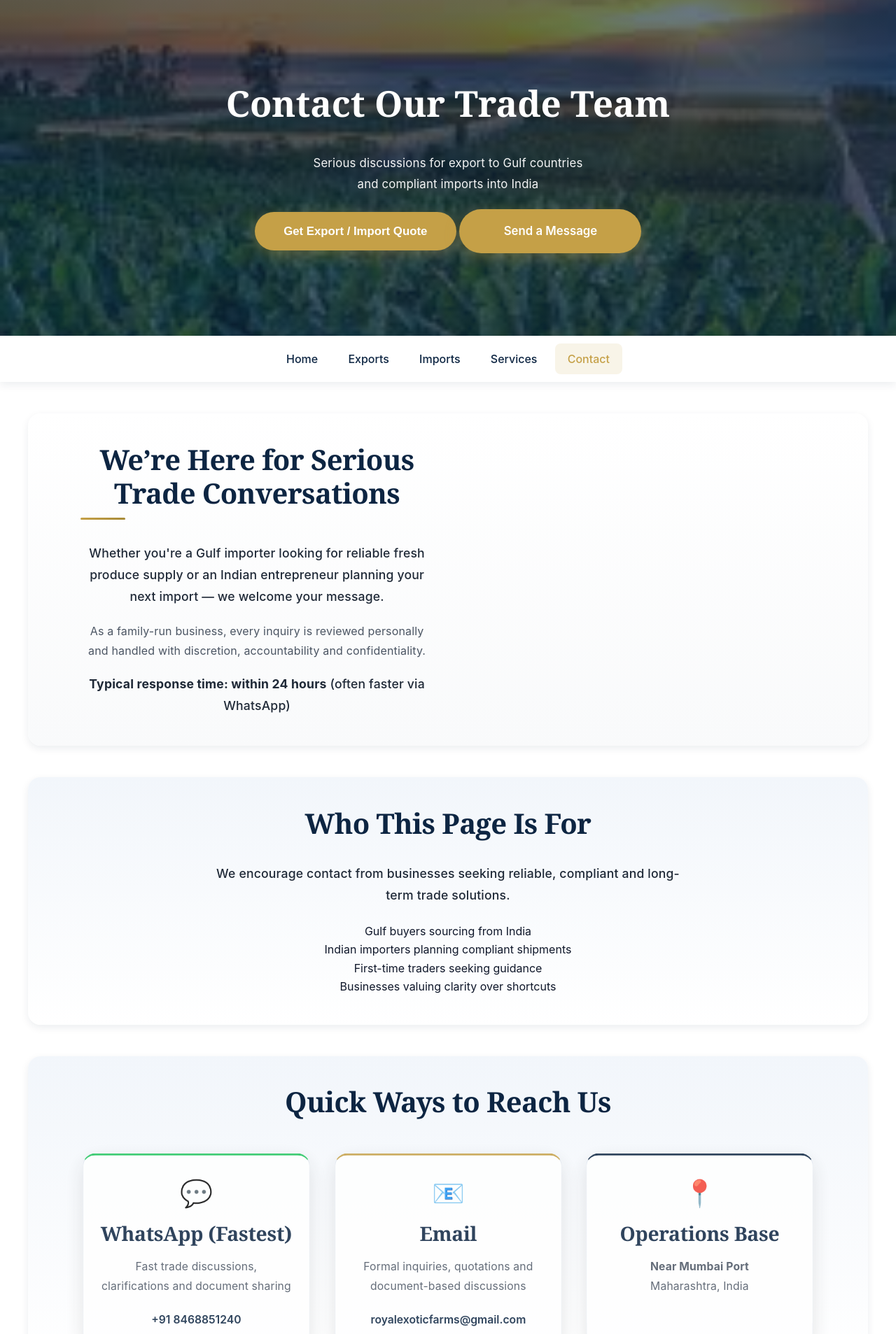
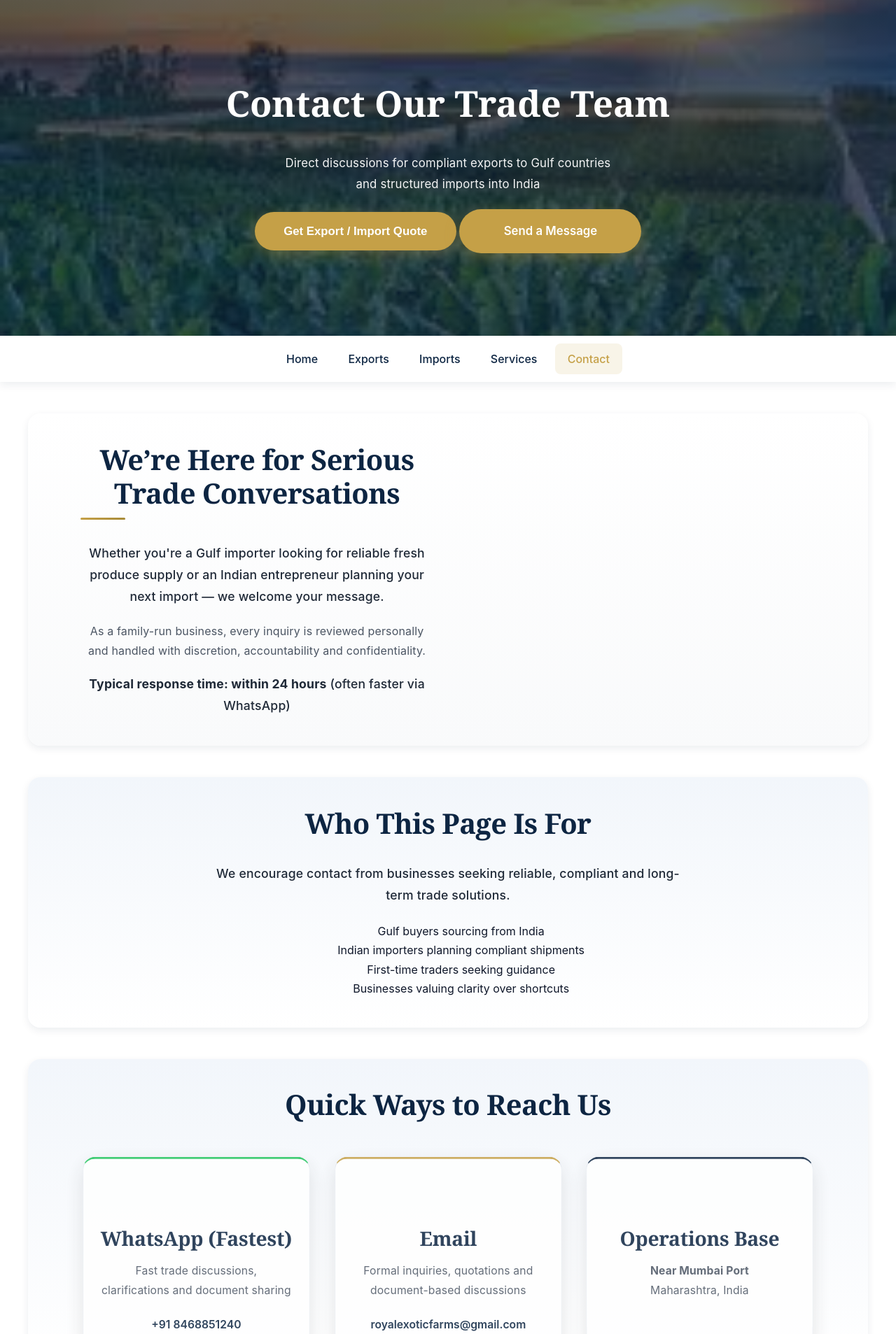
Before and after one commit to ITwArRiOr001/Royal-Exotic-Farms, a Flask app: page /contact in a window 1280 px wide. Shown: the top 1907 px of the page at 70% size. Run offline with Flask 3, Linux system fonts and the light colour scheme; some web fonts are replaced.

Commit message:
Update contact.html

```diff
--- a/templates/contact.html
+++ b/templates/contact.html
@@ -67,9 +67,7 @@
   <div class="hero-content">
    <h1 class="hero-title">Contact Our Trade Team</h1>
 
-<p class="hero-subtitle">Serious discussions for export to Gulf countries<br>and compliant imports into India<br>
-</p>
-
+<p class="hero-subtitle">Direct discussions for compliant exports to Gulf countries<br>and structured imports into India<br></p>
     <div class="hero-cta">
       <button
         type="button"
@@ -177,10 +175,24 @@ and handled with discretion, accountability and confidentiality.
       </p>
 
       <div class="trust-strip" style="margin-top:1.4rem;">
-        <div>Gulf buyers sourcing from India</div>
-        <div>Indian importers planning compliant shipments</div>
-        <div>First-time traders seeking guidance</div>
-        <div>Businesses valuing clarity over shortcuts</div>
+        <div>
+  <svg class="svg-icon icon-global"><use href="#icon-globe"></use></svg>
+  Gulf buyers sourcing from India
+</div>
+        <div>
+  <svg class="svg-icon icon-logistics"><use href="#icon-container"></use></svg>
+  Indian importers planning compliant shipments
+</div>
+
+<div>
+  <svg class="svg-icon icon-docs"><use href="#icon-document"></use></svg>
+  First-time traders seeking guidance
+</div>
+
+<div>
+  <svg class="svg-icon icon-compliance"><use href="#icon-shield"></use></svg>
+  Businesses valuing clarity over shortcuts
+</div>
       </div>
 
     </div>
@@ -195,7 +207,11 @@ and handled with discretion, accountability and confidentiality.
       <div class="grid">
         <div class="card channel-card whatsapp">
           <div class="card-content">
-            <div class="channel-icon">💬</div>
+            <div class="channel-icon">
+  <svg class="svg-icon icon-communication" aria-hidden="true">
+    <use xlink:href="#icon-chat" href="#icon-chat"></use>
+  </svg>
+</div>
             <h3>WhatsApp (Fastest)</h3>
             <p>Fast trade discussions, clarifications and document sharing</p>
             <a href="https://wa.me/918468851240" target="_blank" rel="noopener noreferrer">
@@ -206,7 +222,11 @@ and handled with discretion, accountability and confidentiality.
 
         <div class="card channel-card email">
           <div class="card-content">
-            <div class="channel-icon">📧</div>
+            <div class="channel-icon">
+  <svg class="svg-icon icon-docs" aria-hidden="true">
+    <use xlink:href="#icon-mail" href="#icon-mail"></use>
+  </svg>
+</div>
             <h3>Email</h3>
             <p>Formal inquiries, quotations and document-based discussions</p>
             <a href="mailto:royalexoticfarms@gmail.com">
@@ -217,7 +237,11 @@ and handled with discretion, accountability and confidentiality.
 
         <div class="card channel-card location">
           <div class="card-content">
-            <div class="channel-icon">📍</div>
+            <div class="channel-icon">
+  <svg class="svg-icon icon-location" aria-hidden="true">
+    <use xlink:href="#icon-location" href="#icon-location"></use>
+  </svg>
+</div>
             <h3>Operations Base</h3>
             <p>
               <strong>Near Mumbai Port</strong><br>
@@ -286,10 +310,12 @@ and handled with discretion, accountability and confidentiality.
         </div>
 
         <div class="hero-cta">
-  <a href="#contact-form" class="cta-btn primary">Send Us a Message</a>
+ <button type="submit" class="cta-btn primary">
+  Send Message
+</button>
 </div>
         <p class="form-note">
-  Your contact details are treated with strict confidentiality.
+  All inquiries are handled confidentially and reviewed personally.
 </p>
       </form>
     </div>
```
